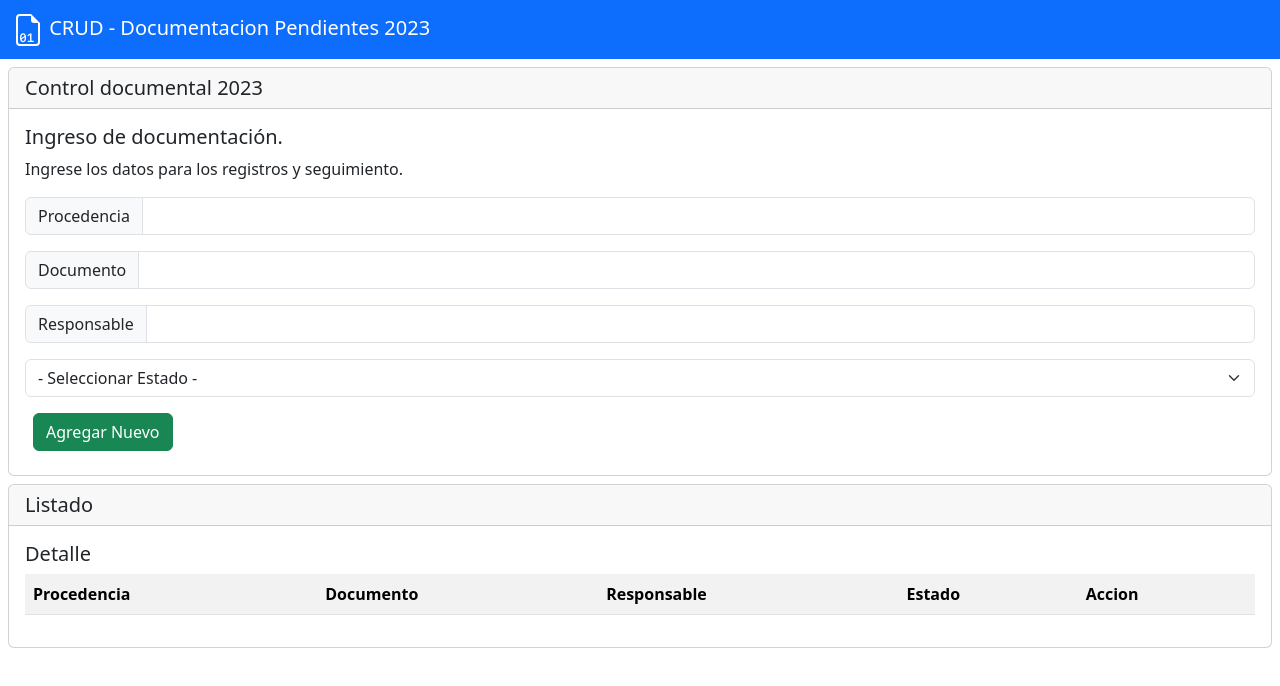
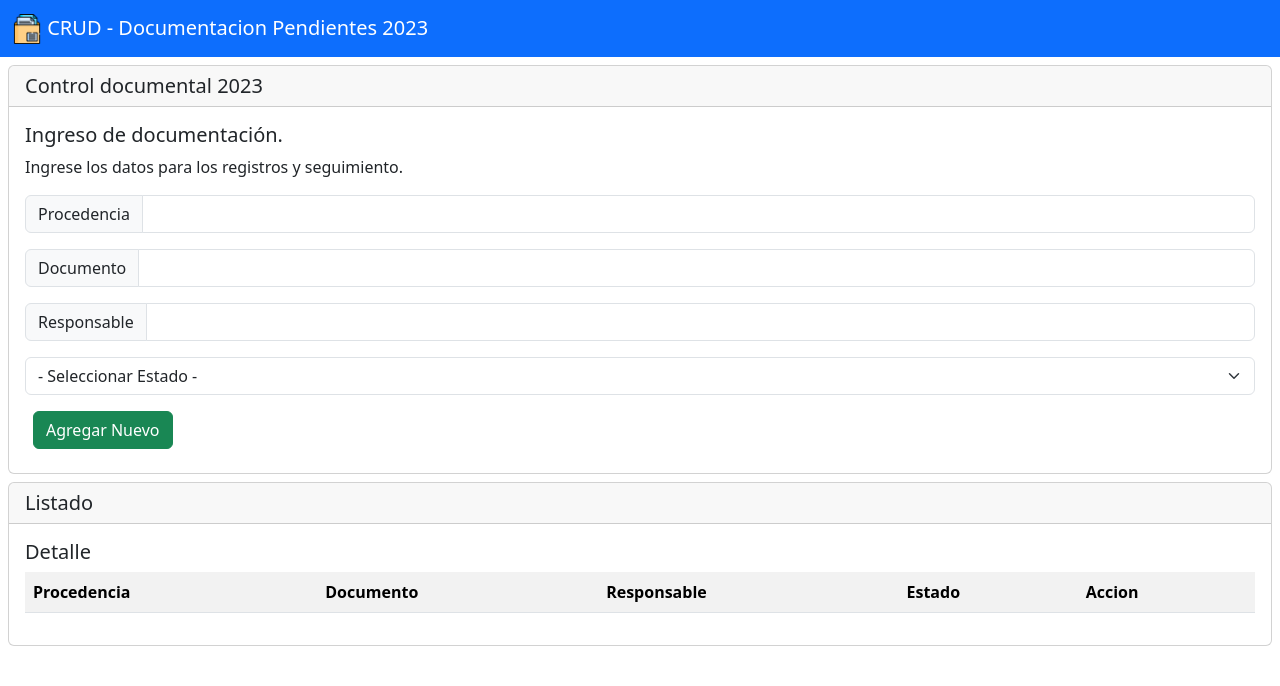
Before and after one commit to spotfreeman/Proyecto2-CRUD, a plain HTML site: page index.html in a window 1280 px wide. Drawn offline with nearby package versions, Linux system fonts and the light colour scheme.

Commit message:
Changes to be committed: 	new file:   assets/img/icono.png 	modified:   index.html

```diff
--- a/index.html
+++ b/index.html
@@ -10,7 +10,7 @@
     <link href="https://cdn.jsdelivr.net/npm/bootstrap@5.3.0-alpha3/dist/css/bootstrap.min.css" rel="stylesheet"
         integrity="sha384-KK94CHFLLe+nY2dmCWGMq91rCGa5gtU4mk92HdvYe+M/SXH301p5ILy+dN9+nJOZ" crossorigin="anonymous">
     <link rel="stylesheet" href="assets/css/style.css">
-    <title>Crud - Documentacion Pendientes</title>
+    <title>CRUD - Documentacion Pendientes</title>
 </head>
 
 <body>
@@ -18,14 +18,7 @@
     <nav class="navbar bg-primary" data-bs-theme="dark">
         <div class=" container-fluid">
             <a class="navbar-brand" href="#">
-                <svg xmlns="http://www.w3.org/2000/svg" width="32" height="32" fill="currentColor"
-                    class="bi bi-file-earmark-binary align-content-center" viewBox="0 0 16 16">
-                    <path
-                        d="M7.05 11.885c0 1.415-.548 2.206-1.524 2.206C4.548 14.09 4 13.3 4 11.885c0-1.412.548-2.203 1.526-2.203.976 0 1.524.79 1.524 2.203zm-1.524-1.612c-.542 0-.832.563-.832 1.612 0 .088.003.173.006.252l1.559-1.143c-.126-.474-.375-.72-.733-.72zm-.732 2.508c.126.472.372.718.732.718.54 0 .83-.563.83-1.614 0-.085-.003-.17-.006-.25l-1.556 1.146zm6.061.624V14h-3v-.595h1.181V10.5h-.05l-1.136.747v-.688l1.19-.786h.69v3.633h1.125z" />
-                    <path
-                        d="M14 14V4.5L9.5 0H4a2 2 0 0 0-2 2v12a2 2 0 0 0 2 2h8a2 2 0 0 0 2-2zM9.5 3A1.5 1.5 0 0 0 11 4.5h2V14a1 1 0 0 1-1 1H4a1 1 0 0 1-1-1V2a1 1 0 0 1 1-1h5.5v2z" />
-                </svg>
-
+                <img src="assets/img/icono.png" alt="Logo" width="30" height="30" class="d-inline-block align-text-top">
                 CRUD - Documentacion Pendientes 2023
             </a>
         </div>
```
Also changed, not shown: assets/img/icono.png (added).
